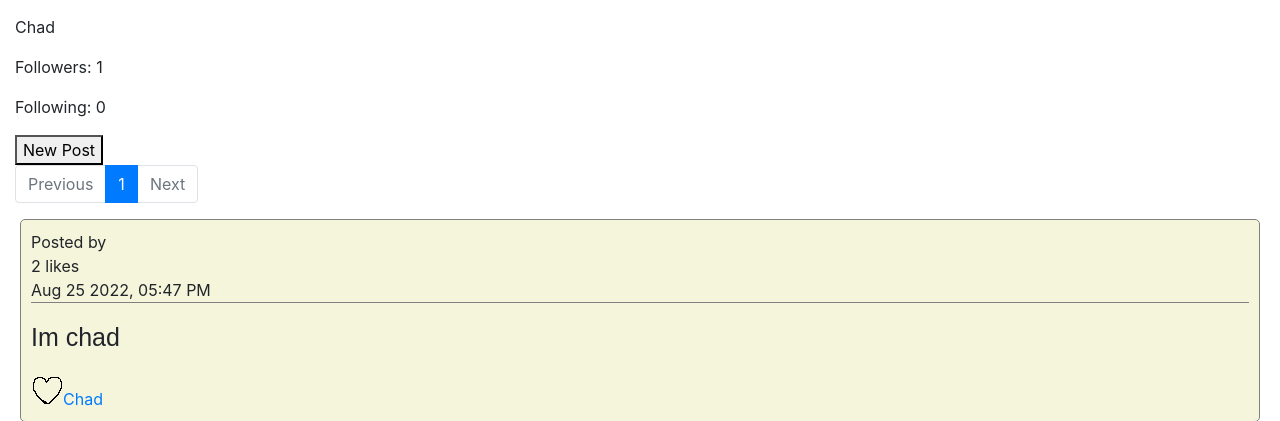
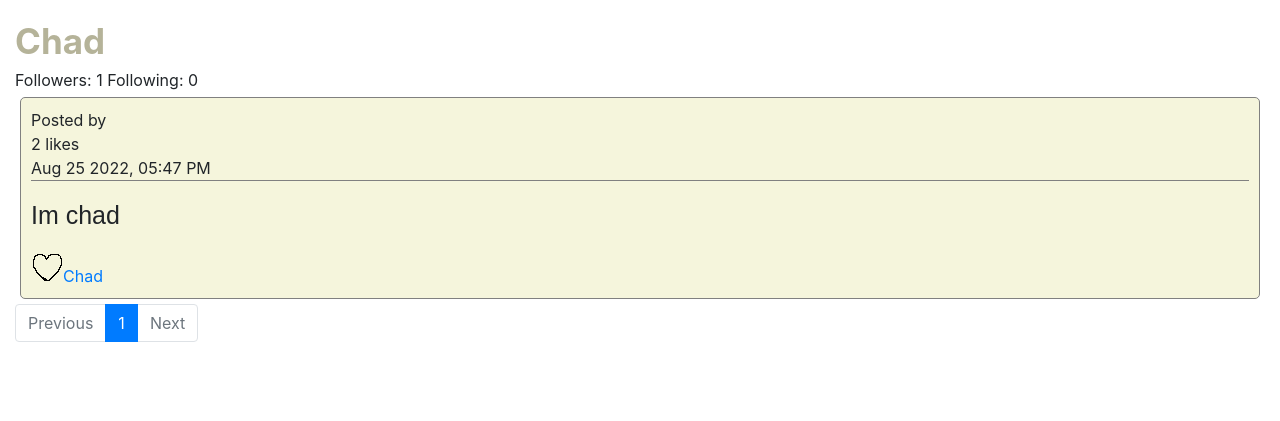
Before and after one commit to vrdiy/CS50Network, a Django app: page /profile/3 in a window 1280 px wide. Shown: the part 56-477 px from the top of the page. Run offline with Django 3.2, Linux system fonts and the light colour scheme; data comes from the database, SQL or seed files in the repository; both versions use the stored data as it was after the commit; some libraries are stand-ins or nearby versions.

Commit message:
refactored, and styled better

```diff
--- a/network/static/network/logic.js
+++ b/network/static/network/logic.js
@@ -114,36 +114,28 @@ function like_post(id){
 function edit_post(id){
     const posttoedit = document.querySelector(`#editpost-${id}`).parentElement;
     postcontent = posttoedit.querySelector(".postinnercontent");
-    //const postcontentvalue = JSON.parse(JSON.stringify(postcontent.innerHTML));
     const postcontentvalue = postcontent.innerHTML;
     postcontent.style.display = 'none';
-
-    try{
-        posttoedit.querySelector('div').remove()
-
-    }catch(error){
-
-    }
-    const editdiv = document.createElement('div');
+    const editdiv = posttoedit.querySelector(`#contentdiv-${id}`);
     const savebutton = document.createElement('button');
     savebutton.setAttribute("id",`save-form-button-${id}`);
+    savebutton.style.backgroundColor = '#d1f7c3' //pale green
+    savebutton.style.color = 'grey';
     savebutton.addEventListener('click', ()=> try_edit(id,document.querySelector(`#editedcontent-${id}`).value));
     savebutton.innerHTML = 'Save';
     const editarea = document.createElement('textarea');
     editarea.setAttribute("id",`editedcontent-${id}`);
     editarea.style.width = '80vw';
-    editarea.style.color = 'blue';
+    editarea.style.color = '#5e3108';
     editarea.value = postcontentvalue;
-    //postcontent.innerHTML = ``;
-    editdiv.append(editarea);
-    editdiv.append(savebutton);
-    posttoedit.append(editdiv);
+    editdiv.insertAdjacentElement('beforebegin',editarea);
+    editdiv.insertAdjacentElement('beforebegin',savebutton);
+
 
 
 }
 
 function try_edit(postid, textcontent){
-
 
     fetch('/editpost',{
         method: 'POST',
@@ -159,18 +151,16 @@ function try_edit(postid, textcontent){
     }
     if(response.status === 201){
 
+        return response;
+    }})
+    .then(response => response.json())
+    .then(result => {
         const posttoedit = document.querySelector(`#editpost-${postid}`).parentElement;
         postcontent = posttoedit.querySelector(".postinnercontent");
-    postcontent.innerHTML = textcontent;
+        postcontent.innerHTML = result.textcontent;
         postcontent.style.display = 'block';
         document.querySelector(`#editedcontent-${postid}`).remove();
         document.querySelector(`#save-form-button-${postid}`).remove();
-    }
-    console.log(`try_edit status: ${response.status}`);
-    return response;
-})
-  .then(response => response.json())
-  .then(result => {
         console.log(result);
   })
 
@@ -209,15 +199,18 @@ function follow_user(id){
 
 function show_posts(userid=0,pagenum=1,following = false){
 
+    const postsdiv = document.querySelector('#posts');
+    postsdiv.style.display = 'block';
+    postsdiv.innerHTML = '';
+
     document.querySelector('#compose-post').style.display = 'none';
-    document.querySelector('#posts').style.display = 'block';
-    document.querySelector('#posts').innerHTML = '';
-    const postsdiv = document.querySelector('#posts');
+    if((userid === 0)&&(!following)){
     const newpostbutton = document.createElement('button');
     newpostbutton.addEventListener('click', compose_post);
     newpostbutton.setAttribute("id","newpost");
     newpostbutton.innerHTML = "New Post";
     postsdiv.append(newpostbutton);
+    }
 
     document.querySelector('#text-content').value = '';
 
@@ -238,8 +231,13 @@ function show_posts(userid=0,pagenum=1,following = false){
         if(posts){
         //There is meta data in a dict at the end of the response
         console.log(posts)
-        postsdiv.append(page_bootstrap(userid,posts[posts.length-1]));
 
+        paginationdiv = document.createElement('div');
+        paginationdiv.append(page_bootstrap(userid,posts[posts.length-1]));
+
+        if(posts.length < 2){
+            postsdiv.insertAdjacentText("beforebegin","No Posts!");
+        }
         posts.pop();
         //console.log(posts);
         posts.forEach(element =>{
@@ -252,6 +250,7 @@ function show_posts(userid=0,pagenum=1,following = false){
             singlePost.className = "post";
 
             const contentdiv = document.createElement('div');
+            contentdiv.setAttribute("id",`contentdiv-${element.id}`)
             const textcontent = document.createElement('p');
 
             textcontent.innerHTML = `${element.textcontent}`;
@@ -294,12 +293,14 @@ function show_posts(userid=0,pagenum=1,following = false){
 
 
             singlePost.append(meta);
-            singlePost.append(textcontent);
+            contentdiv.append(textcontent);
+            singlePost.append(contentdiv);
             element.ownpost ? singlePost.append(editbutton) : null;
             singlePost.append(likebutton);
             singlePost.append(namelink);
 
             postsdiv.append(singlePost);
+            postsdiv.append(paginationdiv);
         })
     }
     })
--- a/network/static/network/styles.css
+++ b/network/static/network/styles.css
@@ -28,3 +28,26 @@
     font-family: sans-serif;
 
 }
+textarea{
+    text-align: justify;
+    border-radius: 5px;
+    font-family: sans-serif;
+    margin: 5px;
+    background-color: beige;
+}
+button{
+
+    text-align: justify;
+    border-radius: 5px;
+    font-family: sans-serif;
+    margin: 5px;
+    background-color: beige;
+}
+#submit-post{
+
+    text-align: justify;
+    border-radius: 5px;
+    font-family: sans-serif;
+    margin: 5px;
+    background-color: beige;
+}
--- a/network/templates/network/profile.html
+++ b/network/templates/network/profile.html
@@ -17,12 +17,12 @@
 </form>
 </div>
 <div id="profile">
-    <p>{{ userinfo.username }}</p>
-    <p>Followers: <span id="followercount">{{ userinfo.followers }}</span></p>
-    <p>Following: <span id="followingcount">{{ userinfo.following }}</span></p>
-    {% if user.is_authenticated %}
-    {% if user.id != userinfo.id %}
-    <button id="followbutton">
+    <p style="margin-bottom: 0px;"><strong style="font-size: 35px; color: #b5b399;">{{ userinfo.username }}</strong></p>
+        <span>Followers: </span><span id="followercount">{{ userinfo.followers }}</span>
+        <span>Following: </span><span id="followingcount">{{ userinfo.following }}</span>
+        {% if user.is_authenticated %}
+        {% if user.id != userinfo.id %}
+        <button id="followbutton">
         {% if userinfo.isfollowing %}
         Unfollow
         {% else %}
--- a/network/views.py
+++ b/network/views.py
@@ -26,12 +26,10 @@ def load_profile(request,id):
         profile = User.objects.get(id=id)
         followers = profile.followers.all()
         follower = followers.filter(id=request.user.id)
-        print(follower)
         if not follower:
             follows = False
         else:
             follows = True
-        print(f"follow status:{follows}")
         userinfo = {"username": profile.username,"id": profile.id, "followers": profile.follower_count(),"following": profile.following_count(), "isfollowing": follows}
     except User.DoesNotExist:
 
@@ -42,9 +40,7 @@ def load_profile(request,id):
 @csrf_exempt
 def follow_user(request,userid):
     if(request.user.is_authenticated != True):
-        print("what is going wrong here?")
         return JsonResponse({"error": "User is not logged in."}, status=401)
-    print(f"user id to follow: {userid}")
     if request.method != "POST":
         return JsonResponse({"error": "POST request required."}, status=400)
 
@@ -81,7 +77,6 @@ def likepost(request,postid):
 @csrf_exempt
 def newpost(request):
     if(request.user.is_authenticated != True):
-        print("what is going wrong here?")
         return JsonResponse({"error": "User is not logged in."}, status=401)
     if request.method != "POST":
         return JsonResponse({"error": "POST request required."}, status=400)
@@ -109,7 +104,7 @@ def editpost(request):
         posttoedit.textcontent = postcontent
         posttoedit.updatePost(postcontent)
         posttoedit.save()
-        return JsonResponse({"message": "Post edited successfully."}, status=201)
+        return JsonResponse({"message": "Post edited successfully.","textcontent":postcontent}, status=201)
     else:
         return JsonResponse({"error": "You are not the owner of this post."}, status=401)
 
@@ -123,8 +118,6 @@ def getposts(request,id):
             return JsonResponse({"error": "User does not exist."}, status=400)
 
     elif(request.GET.get('following') == "true"):
-        print(request.GET.get('following'))
-        print(request.GET.get('following') == "true")
         user_ = User.objects.get(id=request.user.id)
         posts = Post.objects.filter(user__in=user_.following.all())
 
@@ -148,16 +141,13 @@ def getposts(request,id):
         serializedposts.append(initial)
     #print(serializedposts)
 
-    paginator = Paginator(serializedposts,3)
+    paginator = Paginator(serializedposts,10)
 
     try:
         pagenum = request.GET.get('page_number')
-        print("from view:")
-        print(pagenum)
-        print('end from view')
+
     except KeyError:
         pagenum = 1
-        print('page number not found')
 
     currentpage = paginator.get_page(pagenum)
     page = list(currentpage)
```
Also changed, not shown: db.sqlite3. Lines whose indentation alone changed are shown as unchanged.
